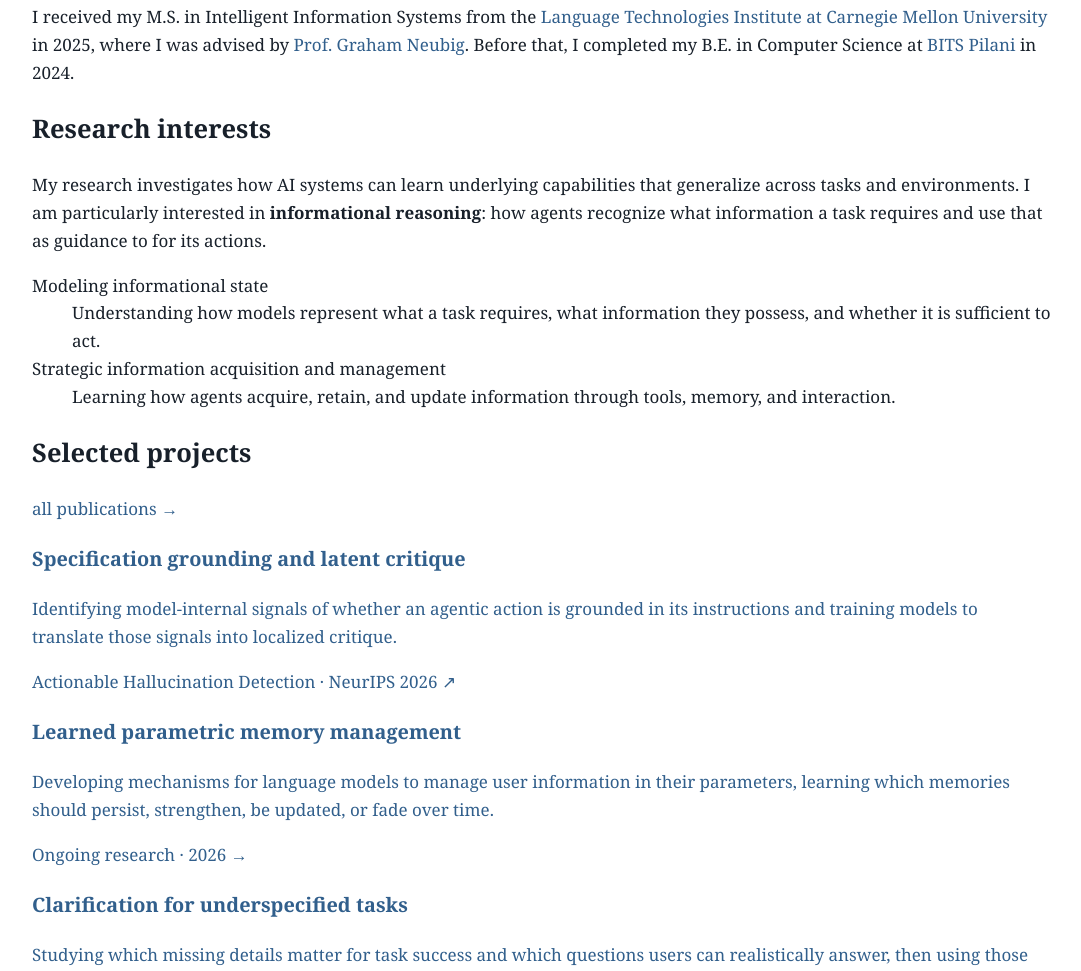
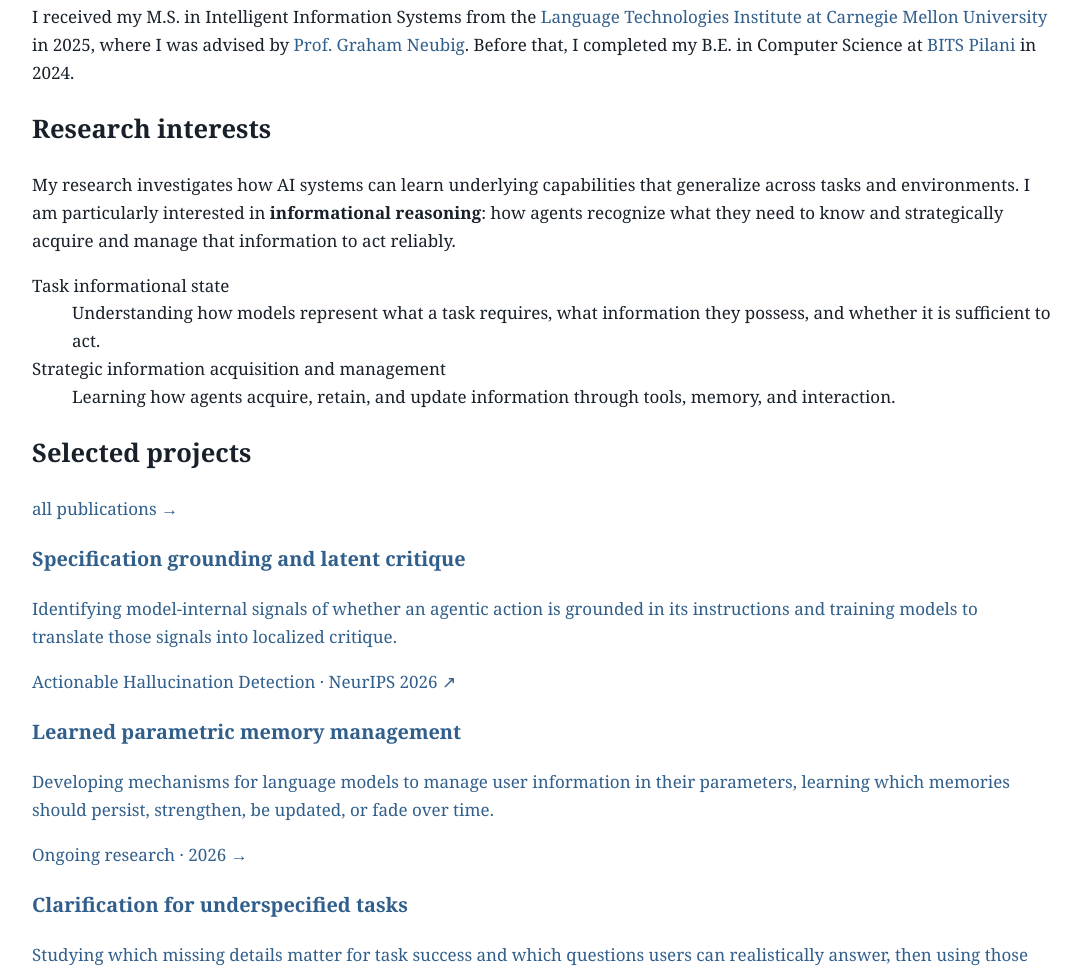
Before and after one commit to sani903/sani903.github.io, a plain HTML site: page index.html in a window 1280 px wide. Shown: the part 5321-6292 px from the top of the page, without its empty margins (98-1179 px from the left). Drawn offline with Linux system fonts and the light colour scheme.

Commit message:
Revise research intro for improved clarity
Updated the research introduction paragraph for clarity and specificity.

```diff
--- a/index.html
+++ b/index.html
@@ -52,9 +52,9 @@
 
         <div class="research-directions">
           <h2>Research interests</h2>
-          <p class="research-intro">My research investigates how AI systems can learn underlying capabilities that generalize across tasks and environments. I am particularly interested in <strong>informational reasoning</strong>: how agents recognize what information a task requires and use that as guidance to for its actions.</p>
+          <p class="research-intro">My research investigates how AI systems can learn underlying capabilities that generalize across tasks and environments. I am particularly interested in <strong>informational reasoning</strong>: how agents recognize what they need to know and strategically acquire and manage that information to act reliably.</p>
           <dl class="direction-list">
-            <div class="direction"><dt>Modeling informational state</dt><dd>Understanding how models represent what a task requires, what information they possess, and whether it is sufficient to act.</dd></div>
+            <div class="direction"><dt>Task informational state</dt><dd>Understanding how models represent what a task requires, what information they possess, and whether it is sufficient to act.</dd></div>
             <div class="direction"><dt>Strategic information acquisition and management</dt><dd>Learning how agents acquire, retain, and update information through tools, memory, and interaction.</dd></div>
           </dl>
         </div>
```
